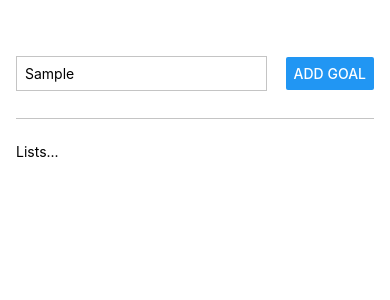
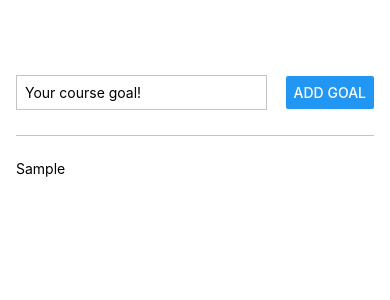
Before and after one commit to 1sh1vam/ReactNativePractice, a React Native app: screen / in a window 390 px wide. Both pictures are taken after typing "Sample" into the empty fields and a click on the button "ADD GOAL". Shown: the top 300 px of the page. Built offline with nearby package versions, Linux system fonts and the light colour scheme.

Commit message:
managing states

```diff
--- a/App.js
+++ b/App.js
@@ -1,14 +1,28 @@
+import { useState } from 'react';
 import { StyleSheet, Text, View, Button, TextInput } from 'react-native';
 
 export default function App() {
+  const [text, setText] = useState('');
+  const [goalList, setGoalList] = useState([]);
+
+  const handleGoalInp = (enteredText) => {
+    setText(enteredText);
+  }
+
+  const addGoal = () => {
+    console.log('add btn clicke', text);
+    setGoalList((prev) => [...prev, text]);
+    setText('');
+  }
+
   return (
     <View style={styles.container}>
       <View style={styles.inputContainer}>
-        <TextInput placeholder='Your course goal!' style={styles.textInput} />
-        <Button title='Add Goal' />
+        <TextInput onChangeText={handleGoalInp} value={text} placeholder='Your course goal!' style={styles.textInput} />
+        <Button onPress={addGoal} title='Add Goal' />
       </View>
       <View style={styles.goalsContainer}>
-        <Text>Lists...</Text>
+        {goalList.map((goal, index) => <Text key={index}>{goal}</Text>)}
       </View>
     </View>
   );
@@ -17,7 +31,7 @@ export default function App() {
 const styles = StyleSheet.create({
   container: {
     flex: 1,
-    paddingTop: 30,
+    paddingTop: 50,
     paddingHorizontal: 16,
   },
   inputContainer: {
@@ -38,5 +52,5 @@ const styles = StyleSheet.create({
   },
   goalsContainer: {
     flex: 8,
-  }
+  },
 });
```
